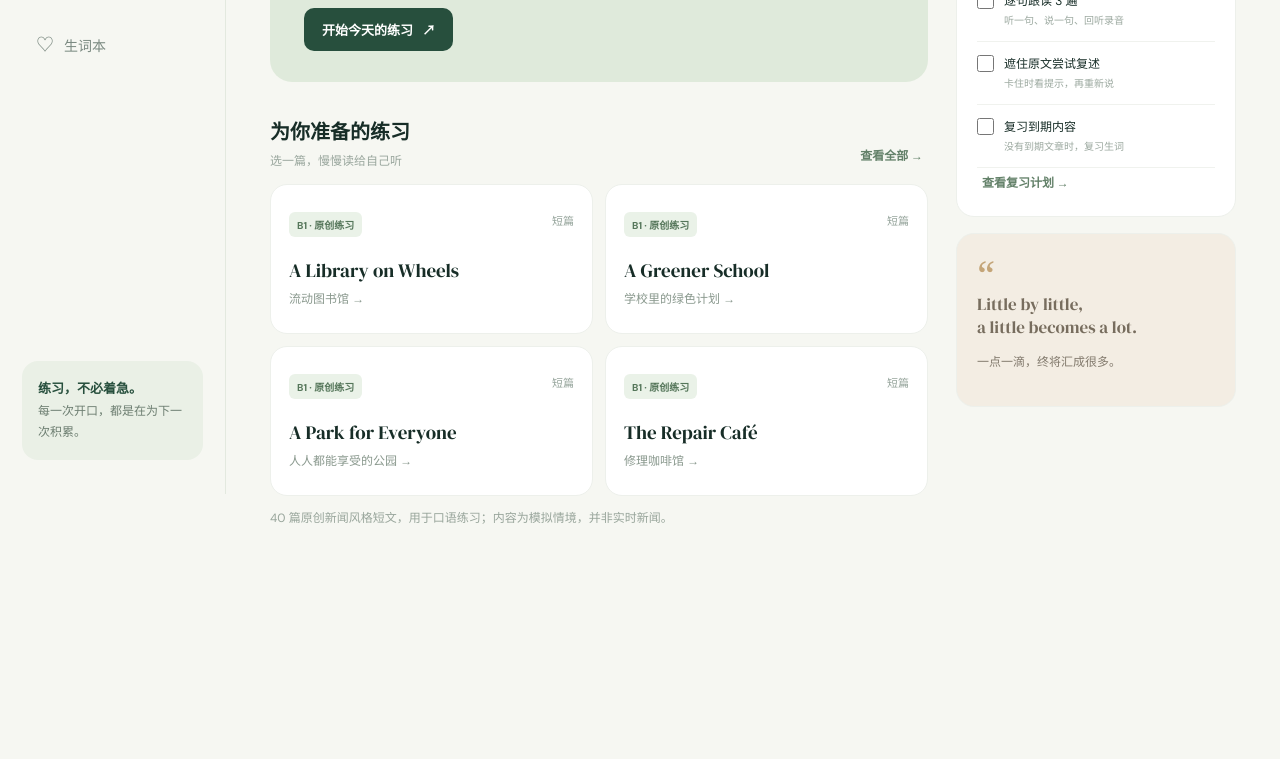
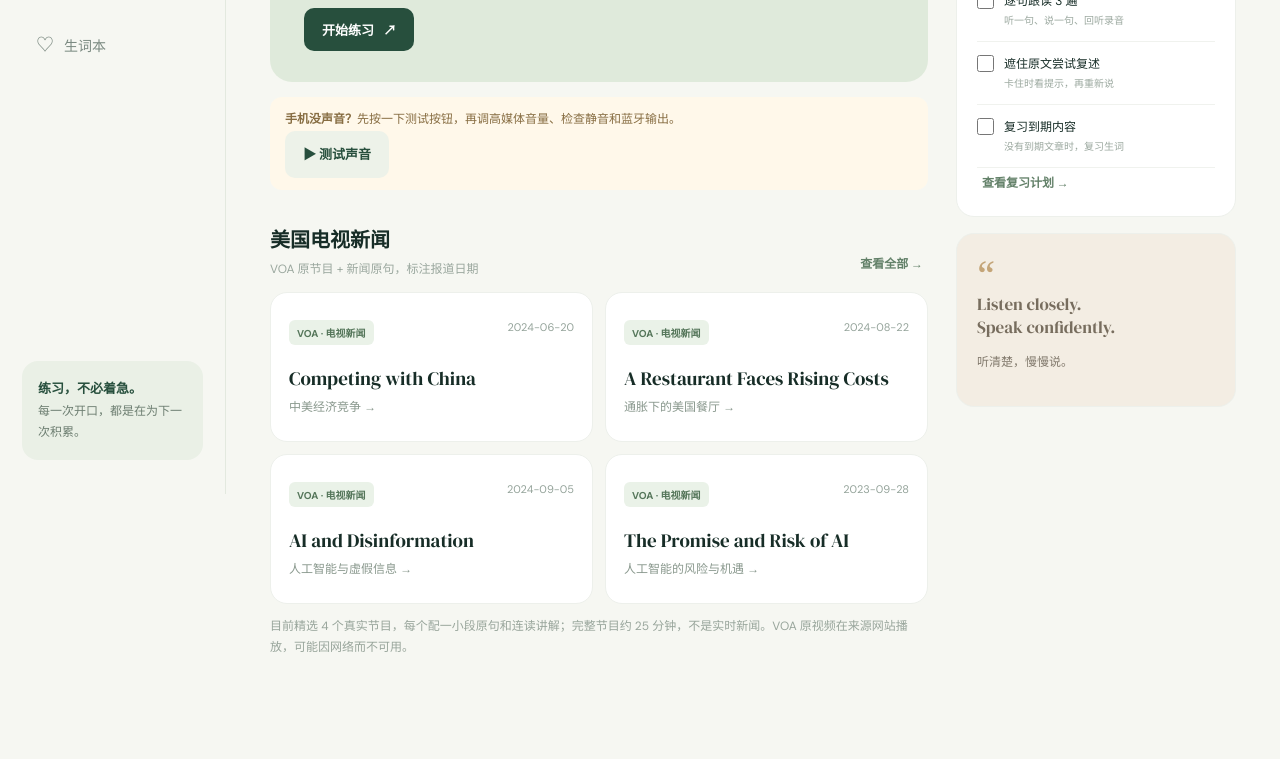
Before and after one commit to hhrydmx-bo/huang, a plain HTML site: page dist/index.html in a window 1280 px wide. Shown: the part 306-1065 px from the top of the page. Before the commit the page ends 937 px from the top, so only its background shows below. Drawn offline with Linux system fonts and the light colour scheme.

Commit message:
Improve news listening: index.html

```diff
--- a/dist/index.html
+++ b/dist/index.html
@@ -1 +1 @@
-<!doctype html><html lang="zh-CN"><head><meta charset="UTF-8"><meta name="viewport" content="width=device-width,initial-scale=1,viewport-fit=cover"><meta name="theme-color" content="#f6f7f2"><meta name="apple-mobile-web-app-capable" content="yes"><meta name="apple-mobile-web-app-title" content="声读英语"><title>声读英语 · 每天开口一点点</title><link rel="stylesheet" href="style.css"></head><body><div id="app"></div><script src="data.js"></script><script src="app.js"></script></body></html>
+<!doctype html><html lang="zh-CN"><head><meta charset="UTF-8"><meta name="viewport" content="width=device-width,initial-scale=1,viewport-fit=cover"><meta name="theme-color" content="#f6f7f2"><meta name="apple-mobile-web-app-capable" content="yes"><meta name="apple-mobile-web-app-title" content="声读英语"><title>声读英语 · 每天开口一点点</title><link rel="stylesheet" href="style.css"></head><body><div id="app"></div><script src="data.js"></script><script src="app.js"></script><script src="upgrade.js"></script></body></html>
```
